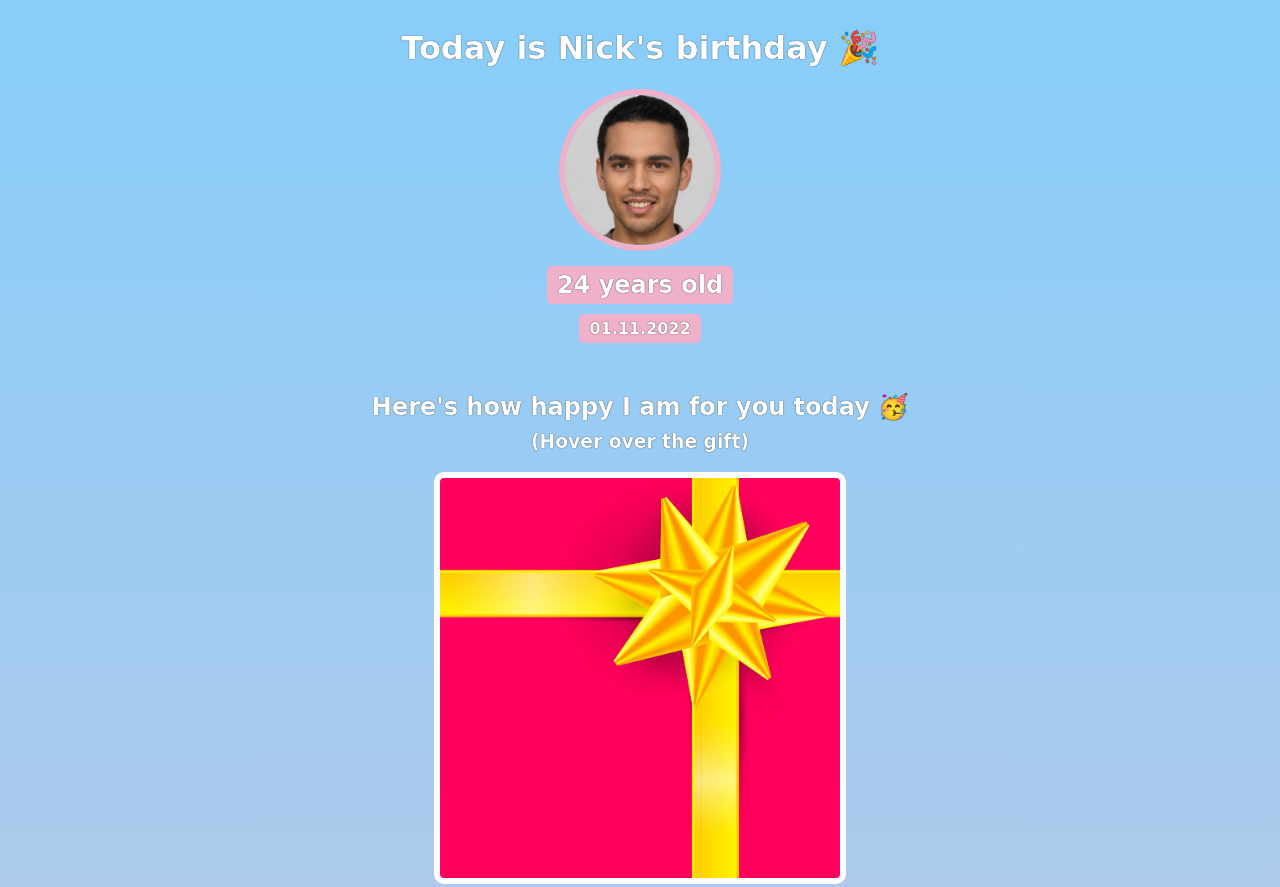
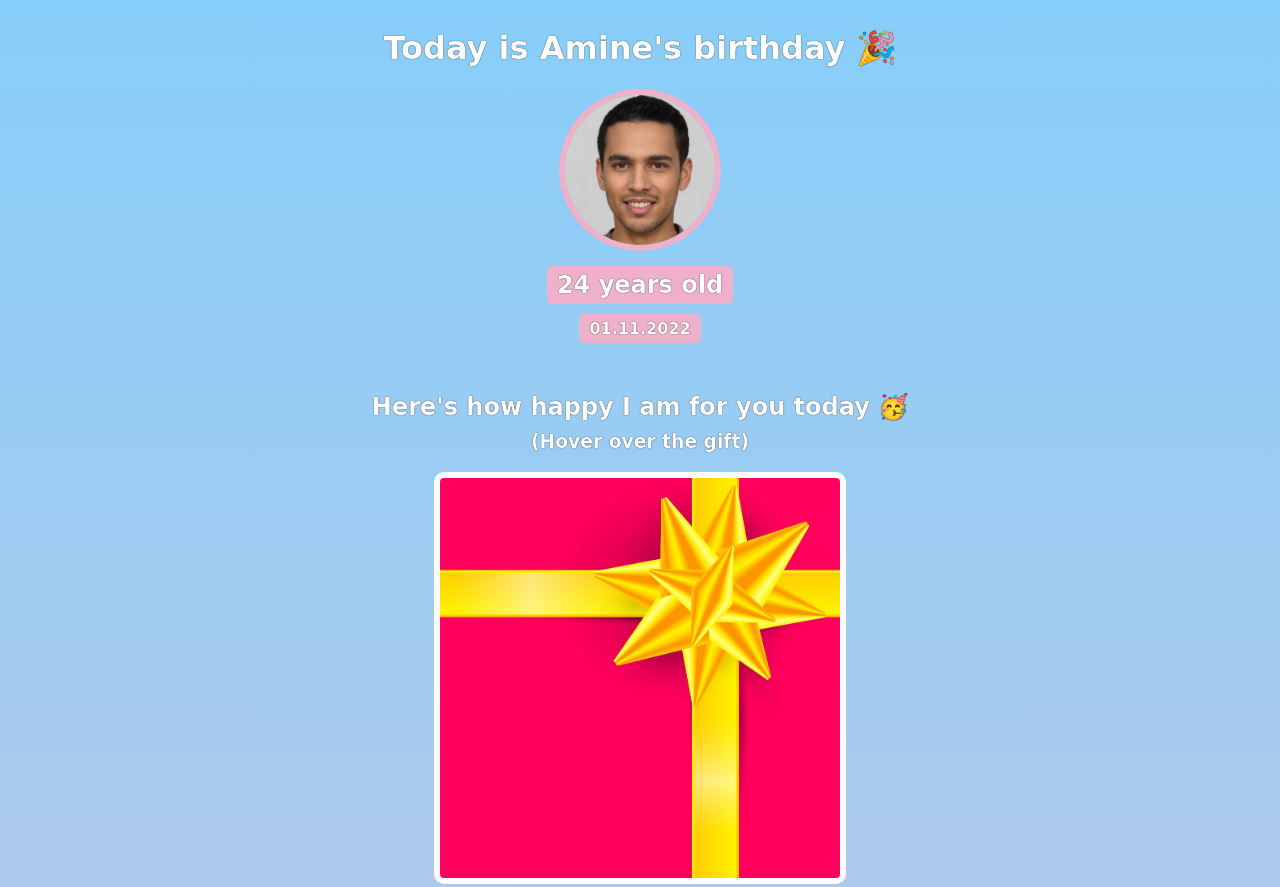
Before and after one commit to MinouAAZ/birthday-gift-site, a website built with Vite: page index.html in a window 1280 px wide. Shown: the top 887 px of the page. Built offline with nearby package versions, Linux system fonts and the light colour scheme; a web font is replaced by a local one.

Commit message:
Update name

```diff
--- a/index.html
+++ b/index.html
@@ -7,7 +7,7 @@
     </head>
     <body>
         <div id="header">
-            <h1>Today is Nick's birthday 🎉</h1>
+            <h1>Today is Amine's birthday 🎉</h1>
             <img id="bff-img" src="images/nick.jpg">
             <h2 id="bday-age">24 years old</h2>
             <h4 id="bday-date">01.11.2022</h4>
```
